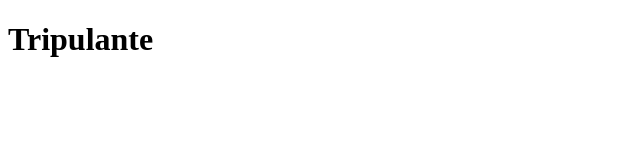
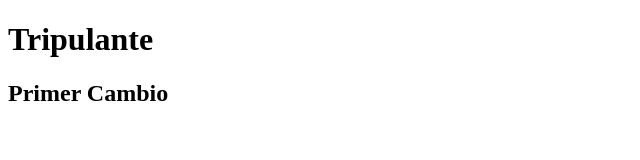
Before and after one commit to magnoliabarajas1974/Tripulante, a plain HTML site: page index.html in a window 1280 px wide. Shown: the whole page, without its empty margins (0-640 px from the left). Drawn offline with Linux system fonts and the light colour scheme.

Commit message:
Version1

```diff
--- a/index.html
+++ b/index.html
@@ -8,5 +8,6 @@
 </head>
 <body>
     <h1>Tripulante</h1>
+    <h2> Primer Cambio</h2>
 </body>
 </html>
```
